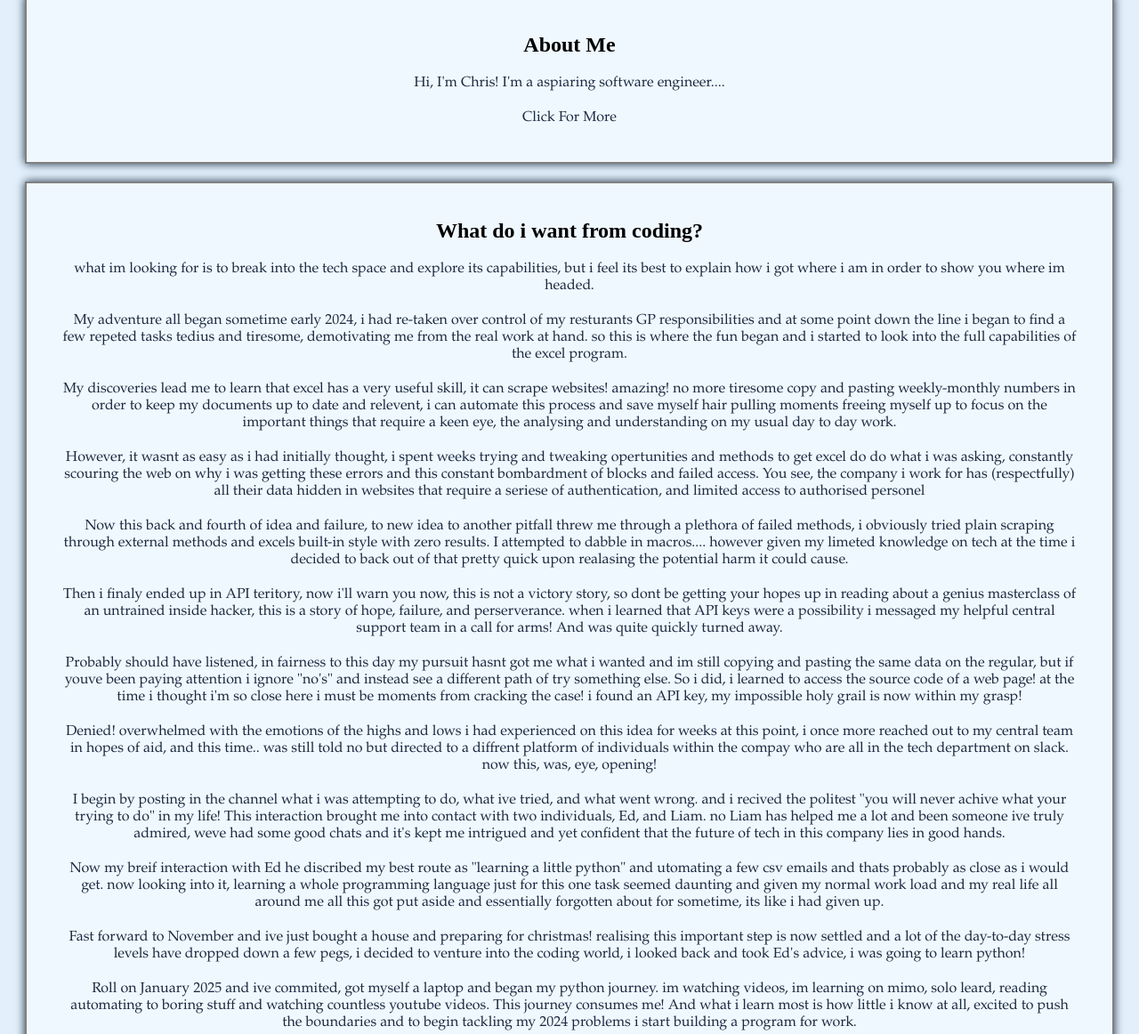
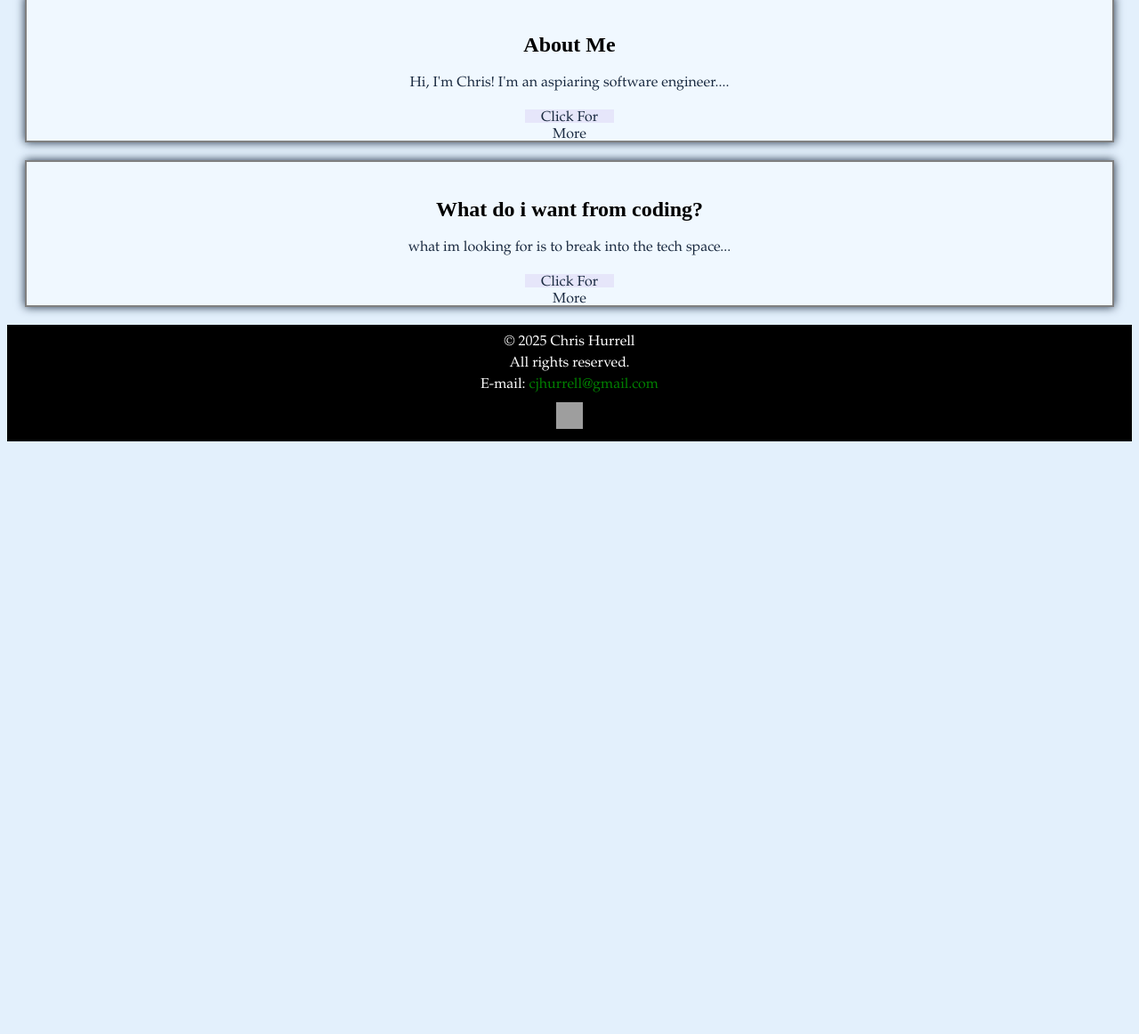
Before and after one commit to cjhurrell/Personal-Website, a plain HTML site: page index.html in a window 1280 px wide. Shown: the part 611-1773 px from the top of the page at 89% size. After the commit the page ends 1115 px from the top, so only its background shows below. Drawn offline with Linux system fonts and the light colour scheme; grey boxes are pictures that could not be loaded.

Commit message:
removed unnesicary deets from main page, added return backs to main on alt pages. added linked profile through image in footer. and some small tweaks

```diff
--- a/index.html
+++ b/index.html
@@ -23,32 +23,20 @@
         <a href="About.me.page.html">
     <div class="card">
         <h2>About Me</h2>
-        <p>Hi, I'm Chris! I'm a aspiaring software engineer....</p>
-        <p class="Keep-reading">Click For More</p>
+        <p>Hi, I'm Chris! I'm an aspiaring software engineer....</p>
+        <p class="keep-reading">Click For More</p>
     </div>
     </a>
 
 
 
-    <div class="card">
+    <a href="why.coding.html">
+        <div class="card">
     <h2>What do i want from coding?</h2>
-    <p>what im looking for is to break into the tech space and explore its capabilities, but i feel its best to explain how i got where i am in order to show you where im headed.</p>
-    <p>My adventure all began sometime early 2024, i had re-taken over control of my resturants GP responsibilities and at some point down the line i began to find a few repeted tasks tedius and tiresome, demotivating me from the real work at hand. so this is where the fun began and i started to look into the full capabilities of the excel program.</p>
-    <p>My discoveries lead me to learn that excel has a very useful skill, it can scrape websites! amazing! no more tiresome copy and pasting weekly-monthly numbers in order to keep my documents up to date and relevent, i can automate this process and save myself hair pulling moments freeing myself up to focus on the important things that require a keen eye, the analysing and understanding on my usual day to day work.</p>
-    <p>However, it wasnt as easy as i had initially thought, i spent weeks trying and tweaking opertunities and methods to get excel do do what i was asking, constantly scouring the web on why i was getting these errors and this constant bombardment of blocks and failed access. You see, the company i work for has (respectfully) all their data hidden in websites that require a seriese of authentication, and limited access to authorised personel</p>
-    <p>Now this back and fourth of idea and failure, to new idea to another pitfall threw me through a plethora of failed methods, i obviously tried plain scraping through external methods and excels built-in style with zero results. I attempted to dabble in macros.... however given my limeted knowledge on tech at the time i decided to back out of that pretty quick upon realasing the potential harm it could cause.</p>
-    <p>Then i finaly ended up in API teritory, now i'll warn you now, this is not a victory story, so dont be getting your hopes up in reading about a genius masterclass of an untrained inside hacker, this is a story of hope, failure, and perserverance. when i learned that API keys were a possibility i messaged my helpful central support team in a call for arms! And was quite quickly turned away.</p>
-    <p>Probably should have listened, in fairness to this day my pursuit hasnt got me what i wanted and im still copying and pasting the same data on the regular, but if youve been paying attention i ignore "no's" and instead see a different path of try something else. So i did, i learned to access the source code of a web page! at the time i thought i'm so close here i must be moments from cracking the case! i found an API key, my impossible holy grail is now within my grasp!</p>
-    <p>Denied! overwhelmed with the emotions of the highs and lows i had experienced on this idea for weeks at this point, i once more reached out to my central team in hopes of aid, and this time.. was still told no but directed to a diffrent platform of individuals within the compay who are all in the tech department on slack. now this, was, eye, opening!</p>
-    <p>I begin by posting in the channel what i was attempting to do, what ive tried, and what went wrong. and i recived the politest "you will never achive what your trying to do" in my life! This interaction brought me into contact with two individuals, Ed, and Liam. no Liam has helped me a lot and been someone ive truly admired, weve had some good chats and it's kept me intrigued and yet confident that the future of tech in this company lies in good hands.</p>
-    <p>Now my breif interaction with Ed he discribed my best route as "learning a little python" and utomating a few csv emails and thats probably as close as i would get. now looking into it, learning a whole programming language just for this one task seemed daunting and given my normal work load and my real life all around me all this got put aside and essentially forgotten about for sometime, its like i had given up.</p>
-    <p>Fast forward to November and ive just bought a house and preparing for christmas! realising this important step is now settled and a lot of the day-to-day stress levels have dropped down a few pegs, i decided to venture into the coding world, i looked back and took Ed's advice, i was going to learn python!</p>
-    <p>Roll on January 2025 and ive commited, got myself a laptop and began my python journey. im watching videos, im learning on mimo, solo leard, reading automating to boring stuff and watching countless youtube videos. This journey consumes me! And what i learn most is how little i know at all, excited to push the boundaries and to begin tackling my 2024 problems i start building a program for work.</p>
-    <p>Now im sucsessful in this, its not quite what i had planned i decided to tackle small steps first. so essentially what this program does is opens all the paperwork we print out on a monday morning, changes the date to all of them including multiple sheets on more complex paperwork and prints them all out before anyone arrives at the building.</p>
-    <p>Initially this was a ground breaking development for me and I was overjoyed whith what i had achived, and this was the turning point, i put a post on linked-in to explain my passion for learning this beautiful tech world, and loest behold its ackoledged by a familiar face, Liam, who introduces me to a fellow employee, Julian.</p>
-    <p>Now Julian has been an exceptional help and guide for me through all this, super helpful and encouraging and has helped bring me onto the path our company is working on most with web development. So i begin to learn some HTML, CSS, and a touch JavaScript. fast forward to May 2025 and i begin making my personal website that your reading right now!</p>
-    <p>Thank you for the read, Thank you for the support, and suggestions or if you just wanna reach out please find my details below!</p>
+    <p>what im looking for is to break into the tech space...</p>
+    <p class="keep-reading">Click For More</p>
     </div>
+    </a>
 
 
 
@@ -56,7 +44,8 @@
 <footer>
     <p class="footer-text">© 2025 Chris Hurrell</p>
     <p class="footer-text">All rights reserved.</p>
-    <p class="footer-text">Contact: <a class="email" href="mailto:cjhurrell@gmail.com"> cjhurrell@gmail.com</p>
+    <p class="footer-text">E-mail: <a class="email" href="mailto:cjhurrell@gmail.com"> cjhurrell@gmail.com</p>
+    <a href="https://www.linkedin.com/in/christopher-hurrell-165a081b9?lipi=urn%3Ali%3Apage%3Ad_flagship3_profile_view_base_contact_details%3By1HMTXm8TWe%2BjvkW4qA%2BLQ%3D%3D"><img src="https://upload.wikimedia.org/wikipedia/commons/8/81/LinkedIn_icon.svg" class="social"></a>
 </footer>
 
 
--- a/personal.css
+++ b/personal.css
@@ -43,6 +43,11 @@ p{
 
 .keep-reading{
     background-color: lavender;
+    max-width: 100px;
+    margin: 0 auto;
+    border: 2px sold white;
+    height: 15px;
+
 }
 
 footer{
@@ -51,9 +56,22 @@ footer{
     text-align: center;
     padding: 5px;
 }
+.social{
+    height: 30px;
+    width: 30px;
+    margin: 5px;
+    border: 2px;
+    border-radius: 0%;
+}
+
+.social:hover{
+    transform: scale(1.05);
+    transition: transform 0.3s;
+}
 
 .footer-text{
     color: white;
+    margin: 5px;
 }
 
 .email{
@@ -72,6 +90,12 @@ button:hover{
 
 h1{
     text-decoration: underline;
+}
+
+.home p{
+    box-shadow: #1a2a40 0px 0px 10px;
+    border: 2px solid black;
+    max-width: 50px;
 }
 
 @media (max-width: 600px) {
```
Also changed, not shown: why.coding.html (added, +51 -0 lines).
